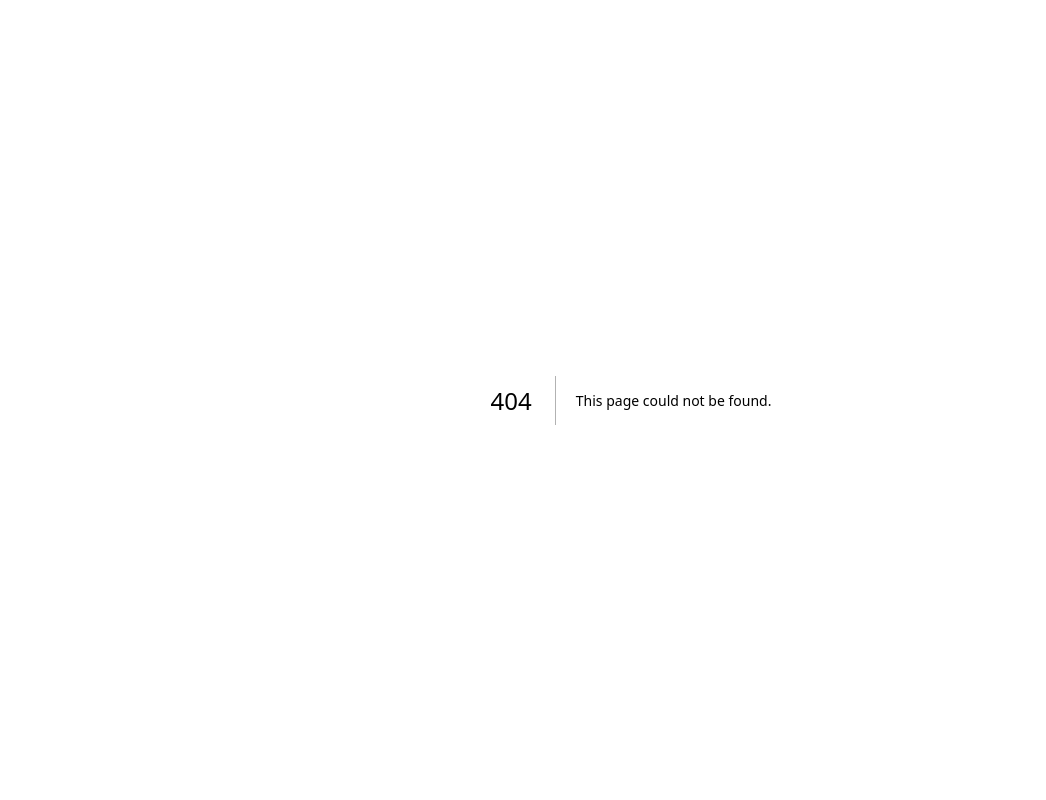
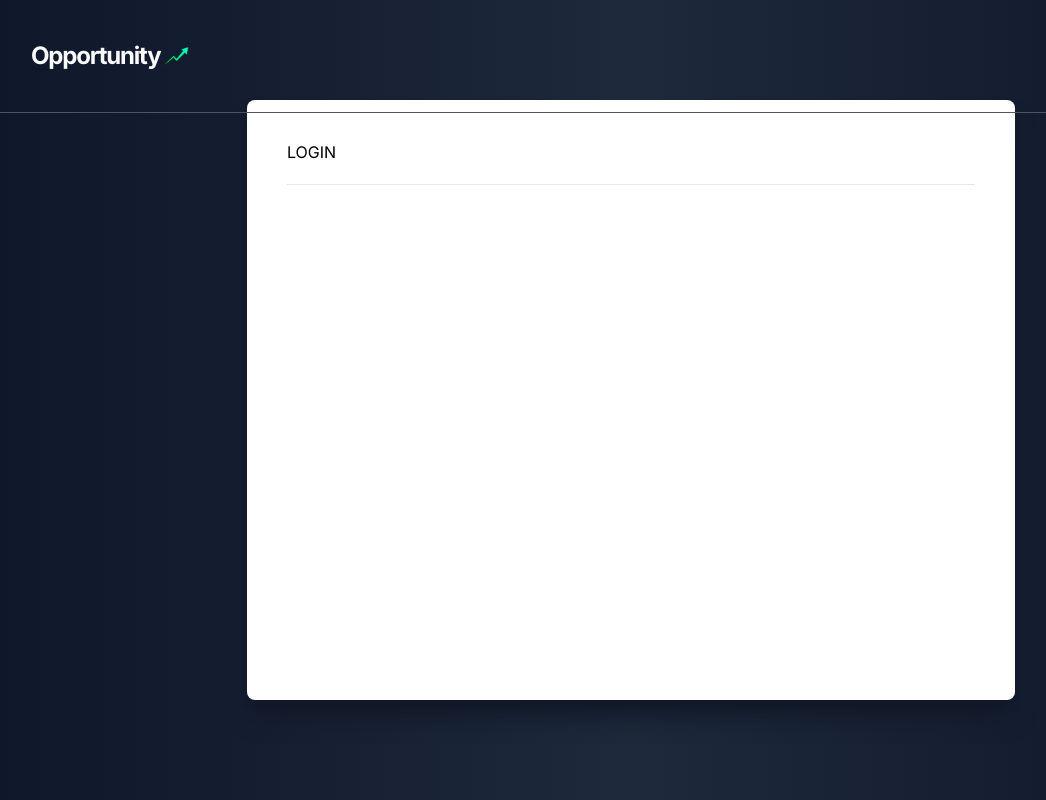
Before and after one commit to 0thigs/Opportunity, a Next.js app: page /login in a window 1280 px wide. Before the commit this address had no page. Shown: the whole page, without its empty margins (9-1055 px from the left). Built offline with nearby package versions, Linux system fonts and the light colour scheme.

Commit message:
Feat: Add Login Page to log as admin!

```diff
--- /dev/null
+++ b/src/app/login/page.jsx
@@ -0,0 +1,21 @@
+import Image from "next/image";
+import Logo from '../../../public/images/logo.png'
+
+
+export default function Login() {
+  return (
+    <div className="w-screen h-screen bg-gradient-to-r from-slate-900 via-slate-800 to-slate-900 flex flex-col justify-center items-center gap-20">
+            <header className="from-slate-900 via-slate-800 to-slate-900 border-b-gray-600 border-b w-full flex justify-start items-center p-10 absolute top-0 gap-1">
+                <h1 className="text-zinc-50 text-2xl font-bold tracking-tighter">
+                    Opportunity
+                </h1>
+                <Image src={Logo} width={25} alt="Picture of the author" />
+            </header>
+            <main className="bg-white rounded-lg p-10 w-3/5 h-[600px] min-w-[350px] shadow-xl shadow-gray-900 flex flex-col">
+                <div className="flex flex-col justify-center gap-2 border-b pb-5">
+                    LOGIN
+                </div>
+            </main>
+        </div>
+  );
+}
```
